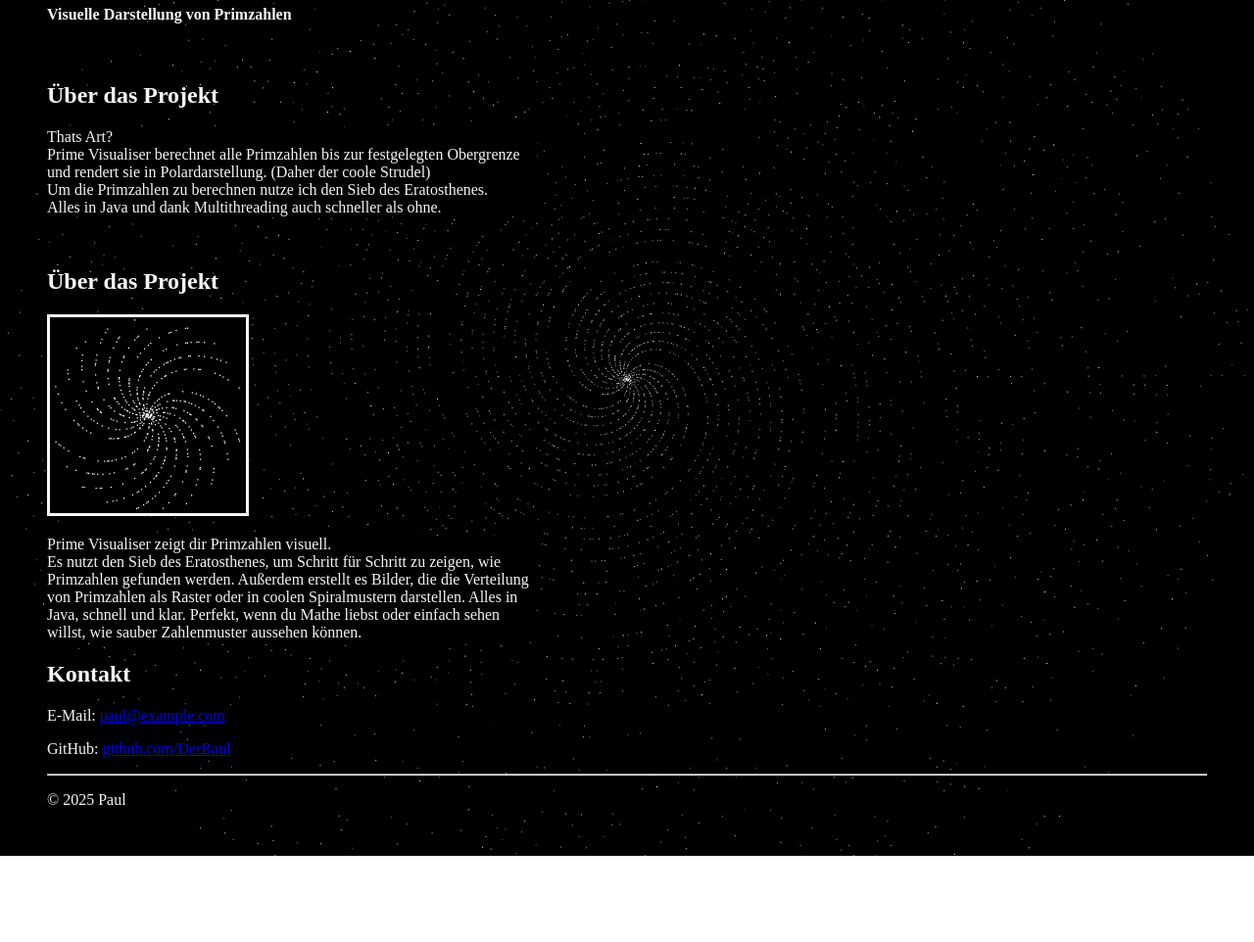
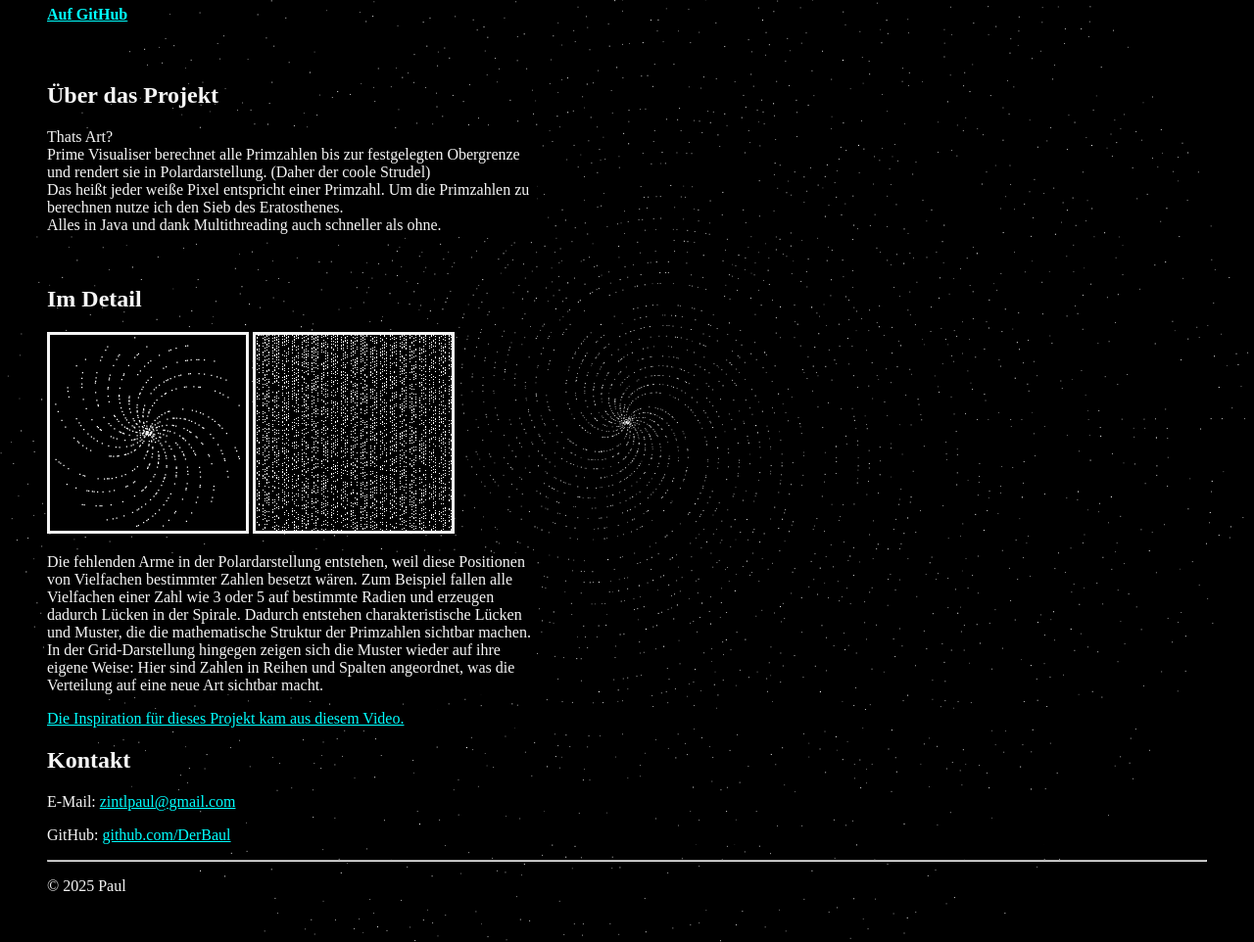
Before and after one commit to DerBaul/Portfolio, a plain HTML site: page projekte/primeVisualiser/primeVisualiser.html in a window 1280 px wide. Shown: the part 100-1062 px from the top of the page at 98% size. Before the commit the page ends 974 px from the top, so only its background shows below. Drawn offline with Linux system fonts and the light colour scheme.

Commit message:
primeVisualiser Projektseite eingebaut

```diff
--- a/projekte/primeVisualiser/primeVisualiser.css
+++ b/projekte/primeVisualiser/primeVisualiser.css
@@ -9,3 +9,7 @@ body{
 p{
     background-color: black;
 }
+
+a{
+    color: aqua;
+}
--- a/projekte/primeVisualiser/primeVisualiser.html
+++ b/projekte/primeVisualiser/primeVisualiser.html
@@ -9,29 +9,30 @@
 <body>
 
   <h1>Prime Visualiser</h1>
-  <h4>Visuelle Darstellung von Primzahlen</h4>
-
+  <h4> <a href="https://github.com/DerBaul/Prime-Visualiser">Auf GitHub</a></h4>
 
 <br>
-
-
 
   <h2>Über das Projekt</h2>
   <p style="width: 500px;">
     Thats Art? <br>
     Prime Visualiser berechnet alle Primzahlen bis zur festgelegten Obergrenze und rendert sie in Polardarstellung. (Daher der coole Strudel) <br>
-    Um die Primzahlen zu berechnen nutze ich den Sieb des Eratosthenes. <br> Alles in Java und dank Multithreading auch schneller als ohne.  </p>
+    Das heißt jeder weiße Pixel entspricht einer Primzahl. Um die Primzahlen zu berechnen nutze ich den Sieb des Eratosthenes. <br> Alles in Java und dank Multithreading auch schneller als ohne.  </p>
 <br>
 
 
-  <h2>Über das Projekt</h2>
+  <h2>Im Detail</h2>
   <img src="polar4_000.png" alt="" width="200px" style="border: 3px; border-color: whitesmoke; border-style: solid;">
+  <img src="primesGrid.png" alt="" width="200px" style="border: 3px; border-color: whitesmoke; border-style: solid;">
+
   <p style="width: 500px;">
-    Prime Visualiser zeigt dir Primzahlen visuell. <br> Es nutzt den Sieb des Eratosthenes, um Schritt für Schritt zu zeigen, wie Primzahlen gefunden werden. Außerdem erstellt es Bilder, die die Verteilung von Primzahlen als Raster oder in coolen Spiralmustern darstellen. Alles in Java, schnell und klar. Perfekt, wenn du Mathe liebst oder einfach sehen willst, wie sauber Zahlenmuster aussehen können.
+    Die fehlenden Arme in der Polardarstellung entstehen, weil diese Positionen von Vielfachen bestimmter Zahlen besetzt wären.  Zum Beispiel fallen alle Vielfachen einer Zahl wie 3 oder 5 auf bestimmte Radien und erzeugen dadurch Lücken in der Spirale. Dadurch entstehen charakteristische Lücken und Muster, die die mathematische Struktur der Primzahlen sichtbar machen. <br>
+    In der Grid-Darstellung hingegen zeigen sich die Muster wieder auf ihre eigene Weise: Hier sind Zahlen in Reihen und Spalten angeordnet, was die Verteilung auf eine neue Art sichtbar macht.
   </p>
+  <p><a href="https://www.youtube.com/watch?v=EK32jo7i5LQ&t=628s">Die Inspiration für dieses Projekt kam aus diesem Video.</a></p>
 
   <h2>Kontakt</h2>
-  <p>E-Mail: <a href="mailto:paul@example.com">paul@example.com</a></p>
+  <p>E-Mail: <a href="mailto:zintlpaul@gmail.com">zintlpaul@gmail.com</a></p>
   <p>GitHub: <a href="https://github.com/DerBaul" target="_blank">github.com/DerBaul</a></p>
 
   <hr>
```
